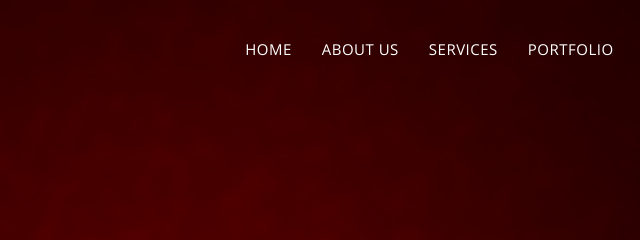
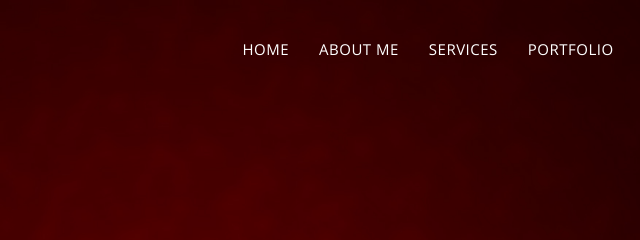
Before and after one commit to SagarCatholic/SagarCatholic.github.io, a plain HTML site: page Portfolio/index.html in a window 1280 px wide. Shown: the top 240 px of the page, 465-1105 px from the left. Drawn offline with nearby package versions, Linux system fonts and the light colour scheme.

Commit message:
Update index.html

```diff
--- a/Portfolio/index.html
+++ b/Portfolio/index.html
@@ -67,7 +67,7 @@
 		    <div class="collapse navbar-collapse" id="bs-example-navbar-collapse-1">
 		      	<ul class="nav navbar-nav mu-menu navbar-right">
 			        <li><a href="#">HOME</a></li>
-			        <li><a href="#mu-about">ABOUT US</a></li>
+			        <li><a href="#mu-about">ABOUT ME</a></li>
 			        <li><a href="#mu-service">SERVICES</a></li>
 		            <li><a href="#mu-portfolio">PORTFOLIO</a></li>
 		            <!--<li><a href="#mu-testimonials">TESTIMONIALS</a></li>--!>
```
